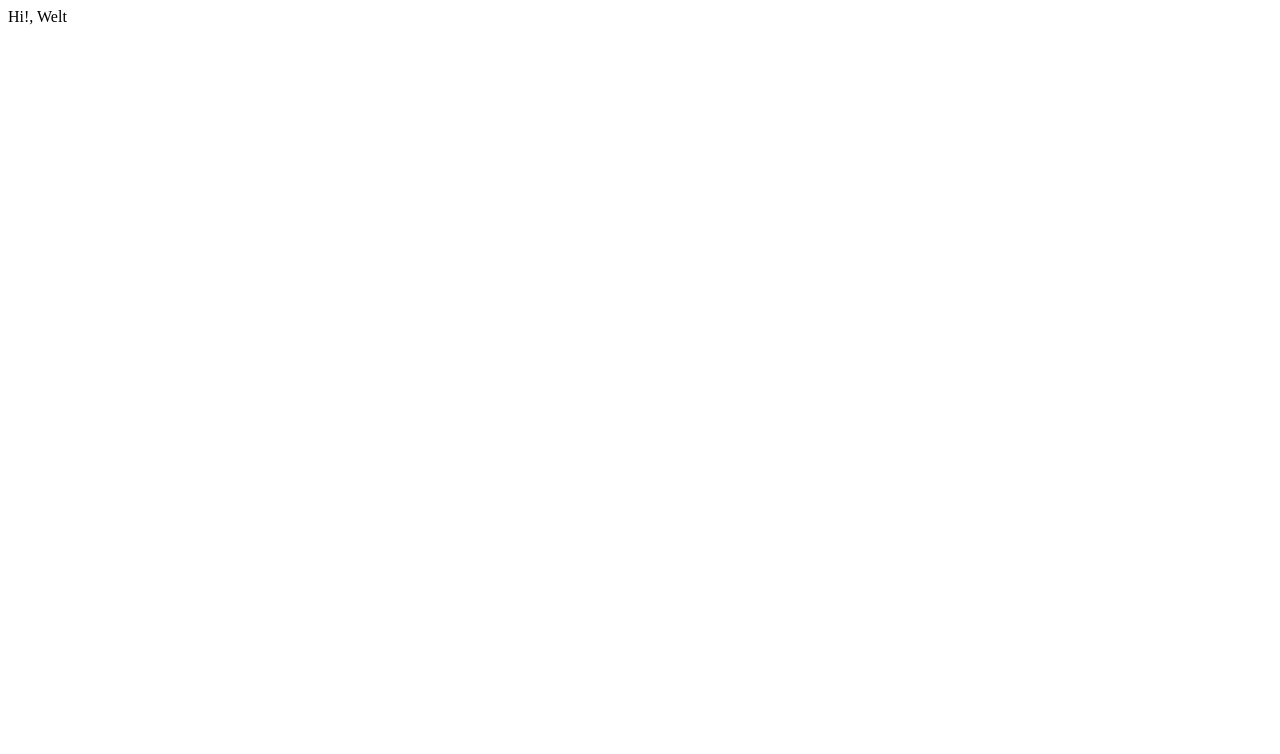
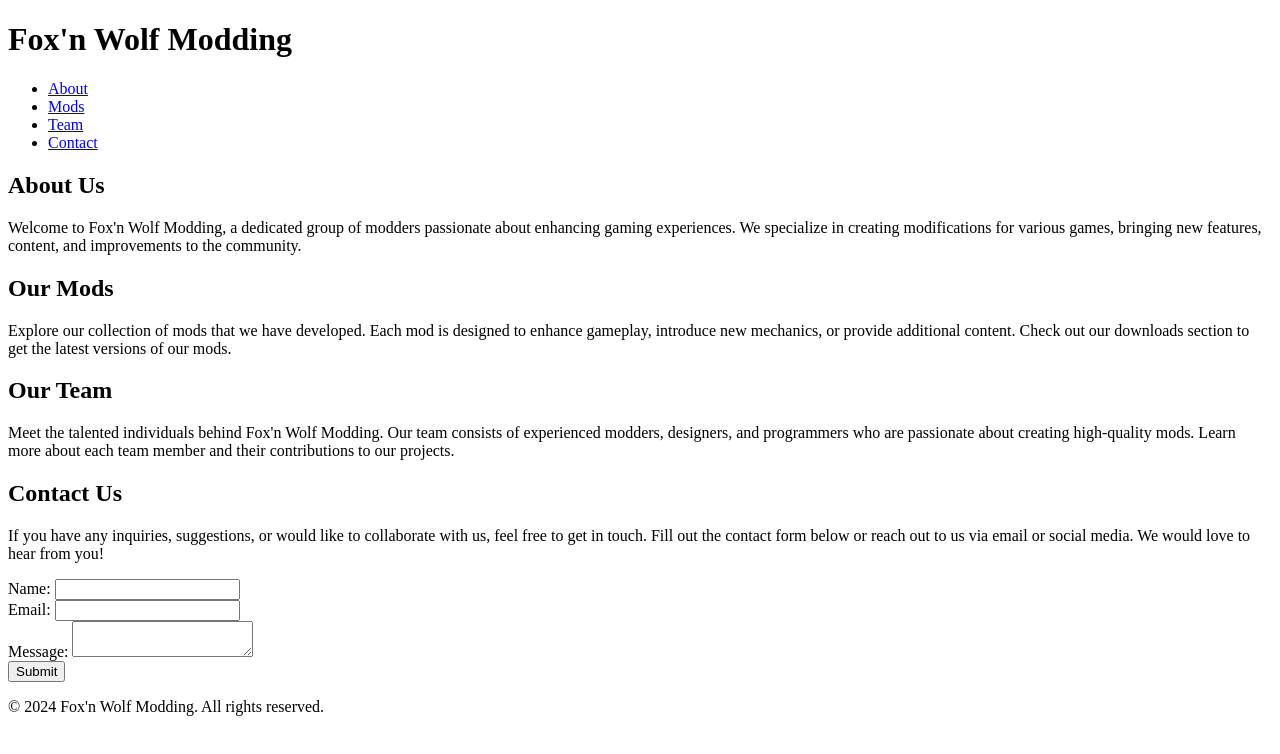
Before and after one commit to FuFiFurry/FoxnWolf, a plain HTML site: page index.html in a window 1280 px wide. Drawn offline with Linux system fonts and the light colour scheme.

Commit message:
Update index.html

```diff
--- a/index.html
+++ b/index.html
@@ -1 +1,60 @@
-Hi!, Welt
+<!DOCTYPE html>
+<html lang="en">
+<head>
+  <meta charset="UTF-8">
+  <meta name="viewport" content="width=device-width, initial-scale=1.0">
+  <title>Fox'n Wolf Modding</title>
+  <style>
+    /* Add your custom CSS styles here */
+  </style>
+</head>
+<body>
+  <header>
+    <h1>Fox'n Wolf Modding</h1>
+  </header>
+
+  <nav>
+    <ul>
+      <li><a href="#about">About</a></li>
+      <li><a href="#mods">Mods</a></li>
+      <li><a href="#team">Team</a></li>
+      <li><a href="#contact">Contact</a></li>
+    </ul>
+  </nav>
+
+  <main>
+    <section id="about">
+      <h2>About Us</h2>
+      <p>Welcome to Fox'n Wolf Modding, a dedicated group of modders passionate about enhancing gaming experiences. We specialize in creating modifications for various games, bringing new features, content, and improvements to the community.</p>
+    </section>
+
+    <section id="mods">
+      <h2>Our Mods</h2>
+      <p>Explore our collection of mods that we have developed. Each mod is designed to enhance gameplay, introduce new mechanics, or provide additional content. Check out our downloads section to get the latest versions of our mods.</p>
+    </section>
+
+    <section id="team">
+      <h2>Our Team</h2>
+      <p>Meet the talented individuals behind Fox'n Wolf Modding. Our team consists of experienced modders, designers, and programmers who are passionate about creating high-quality mods. Learn more about each team member and their contributions to our projects.</p>
+    </section>
+
+    <section id="contact">
+      <h2>Contact Us</h2>
+      <p>If you have any inquiries, suggestions, or would like to collaborate with us, feel free to get in touch. Fill out the contact form below or reach out to us via email or social media. We would love to hear from you!</p>
+      <form>
+        <label for="name">Name:</label>
+        <input type="text" id="name" name="name" required><br>
+        <label for="email">Email:</label>
+        <input type="email" id="email" name="email" required><br>
+        <label for="message">Message:</label>
+        <textarea id="message" name="message" required></textarea><br>
+        <input type="submit" value="Submit">
+      </form>
+    </section>
+  </main>
+
+  <footer>
+    <p>&copy; 2024 Fox'n Wolf Modding. All rights reserved.</p>
+  </footer>
+</body>
+</html>
```
